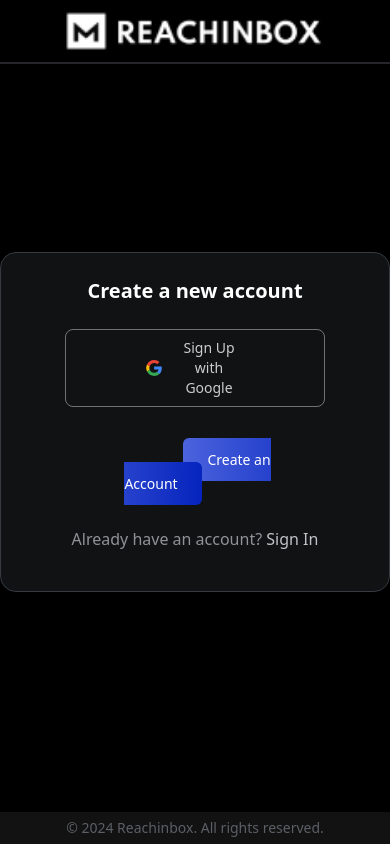
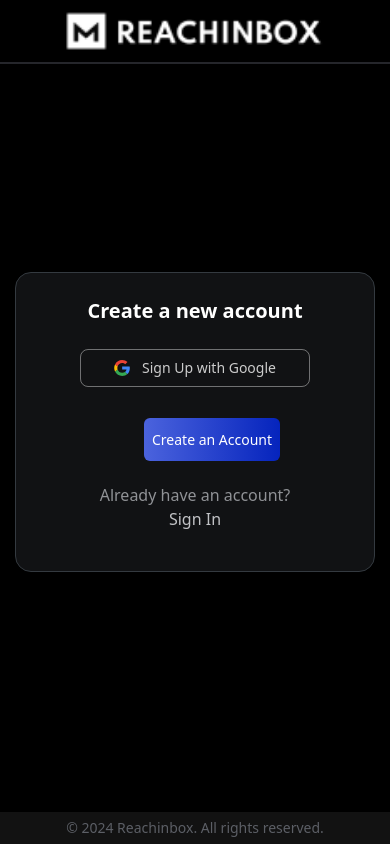
Before and after one commit to replyre/Onebox, a React (Vite) app: page /login in a window 390 px wide. Built offline with nearby package versions, Linux system fonts and the light colour scheme; what driver.js would draw is missing.

Commit message:
login UI responsiveness fixed

```diff
--- a/src/components/RSection.tsx
+++ b/src/components/RSection.tsx
@@ -3,7 +3,7 @@
 import { IoMailOpen } from "react-icons/io5";
 function RSection() {
   return (
-    <div className="border-l-2 bg-white dark:bg-black dark:border-[#33383F] border-[#E0E0E0]  h-fit overflow-y-scroll no-scrollbar px-2">
+    <div className="border-l-2 bg-white dark:bg-black dark:border-[#33383F] border-[#E0E0E0] h-full overflow-y-scroll no-scrollbar px-2">
       <div className="mt-5 dark:bg-[#23272C] bg-[#ECEFF3] text-black dark:text-white rounded-lg py-2 pl-4">
         Lead Details
       </div>
--- a/src/pages/Login.tsx
+++ b/src/pages/Login.tsx
@@ -5,15 +5,14 @@
 function Login() {
   const navigate = useNavigate();
   const token = localStorage.getItem("token");
-
+  const redirectUrl = "onebox-chi.vercel.app";
   if (token) {
     navigate("/");
   }
 
   const handleGoogleLogin = () => {
     // Redirect to  login URL
-    window.location.href =
-      "https://hiring.reachinbox.xyz/api/v1/auth/google-login?redirect_to=http://localhost:5173/";
+    window.location.href = `https://hiring.reachinbox.xyz/api/v1/auth/google-login?redirect_to=https://${redirectUrl}/`;
   };
 
   return (
@@ -24,13 +23,13 @@
         </div>
       </div>
       <div className="bg-black text-white w-screen h-screen flex flex-col justify-center items-center">
-        <div className="bg-[#111214] text-center space-y-10 px-16 rounded-2xl border border-[#343A40]">
+        <div className="bg-[#111214] max-w-[360px]  md:max-w-fit text-center space-y-10 px-16 rounded-2xl border border-[#343A40]">
           <div className="">
             <div className="text-xl font-semibold mt-6">
               Create a new account
             </div>
             <div
-              className="mt-6 border-white/40 border px-20 py-2 text-sm flex items-center text-[#CCCCCC] rounded-lg cursor-pointer"
+              className="mt-6 border-white/40 border flex justify-center md:px-20 py-2 text-sm  items-center text-[#CCCCCC] rounded-lg cursor-pointer"
               onClick={handleGoogleLogin}
             >
               <img src={google} alt="google" className="w-4 mr-3"></img>
@@ -40,13 +39,13 @@
           <div className="">
             <Link
               to="#"
-              className="bg-gradient-to-r from-[#4B63DD] to-[#0524BFFC] mx-16 mt-5 px-6 text-sm py-3 rounded-md cursor-pointer"
+              className="bg-gradient-to-r from-[#4B63DD] to-[#0524BFFC] mx-16 mt-5 px-2 text-nowrap	  md:px-6 text-sm py-3 rounded-md cursor-pointer"
             >
               Create an Account
             </Link>
             <div className="my-8 mb-10 text-[#909296]">
               Already have an account?{" "}
-              <Link to="#" className="text-[#C1C2C5]">
+              <Link to="#" className="text-[#C1C2C5] block md:inline">
                 Sign In
               </Link>
             </div>
```
